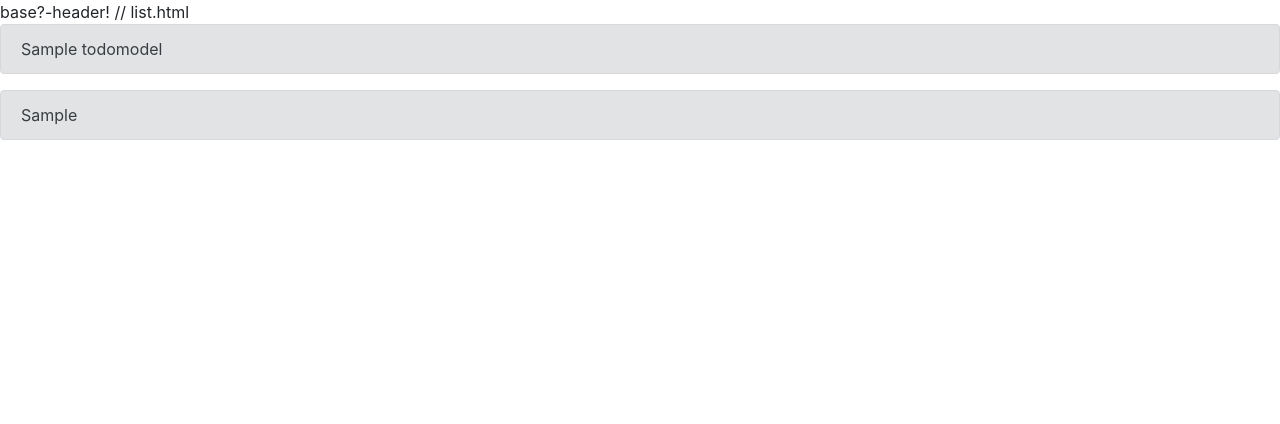
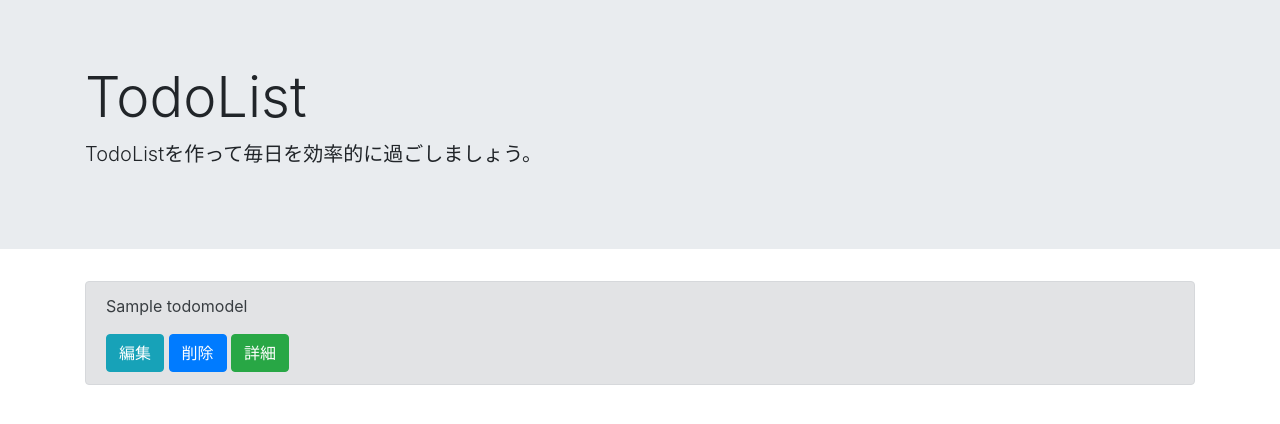
Before and after one commit to jin-aiit-a1824jj/Django-sample, a Django app: page /list/ in a window 1280 px wide. Shown: the top 424 px of the page. Run offline with Django 3.2, Linux system fonts and the light colour scheme; tables that the repository leaves empty hold one stand-in row (values such as "Sample post"); some libraries are stand-ins or nearby versions.

Commit message:
list view fix design

```diff
--- a/ProjectTodo/templates/list.html
+++ b/ProjectTodo/templates/list.html
@@ -1,20 +1,23 @@
 {% extends 'base.html' %}
 
 {% block header %}
-
-base?-header! // list.html
-
+<div class="jumbotron jumbotron-fluid">
+  <div class="container">
+    <h1 class="display-4">TodoList</h1>
+    <p class="lead">TodoListを作って毎日を効率的に過ごしましょう。</p>
+  </div>
+</div>
 {% endblock header %}
 
 {% block content %}
-
-{% for item in object_list %}
-<div class="alert alert-secondary" role="alert">
-  {{ item.title }}
+<div class='container'>
+  {% for item in object_list %}
+  <div class="alert alert-secondary" role="alert">
+    <p>{{ item.title }}</p>
+    <a href="#" class="btn btn-info" tabindex="-1" role="button" aria-disabled="true">編集</a>
+    <a href="#" class="btn btn-primary" tabindex="-1" role="button" aria-disabled="true">削除</a>
+    <a href="#" class="btn btn-success" tabindex="-1" role="button" aria-disabled="true">詳細</a>
+  </div>
+  {% endfor %}
 </div>
-<div class="alert alert-secondary" role="alert">
-  {{ item.memo}}
-</div>
-{% endfor %}
-
 {% endblock content %}
```
Also changed, not shown: 1 other file.
